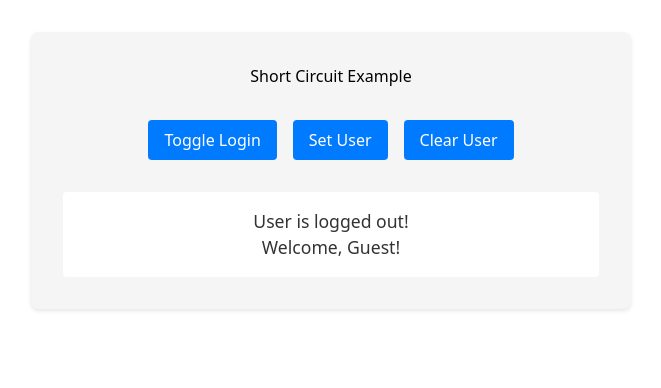
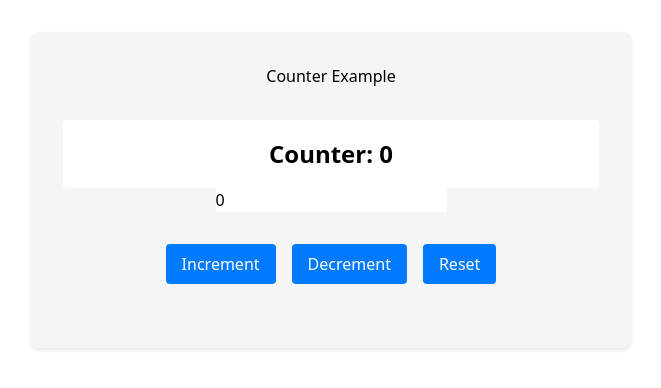
Before and after one commit to Vishalrathod8788/Learn-React, a React (Vite) app in the folder react_demo/: page / in a window 1280 px wide. Shown: the top 388 px of the page, without its empty margins (309-970 px from the left). Built offline with nearby package versions, Linux system fonts and the light colour scheme.

Commit message:
Add Counter component with increment, decrement, and reset functionality

```diff
--- a/react_demo/src/App.jsx
+++ b/react_demo/src/App.jsx
@@ -1,10 +1,10 @@
-import { ShortCircuite } from "./components/hooks/ShortCircuite";
+import { Counter } from "./components/hooks/useState";
 
 export const App = () => {
   return (
     <>
       <section className="container">
-        <ShortCircuite />
+        <Counter />
       </section>
     </>
   );
--- /dev/null
+++ b/react_demo/src/components/hooks/useState/index.jsx
@@ -0,0 +1,51 @@
+import { useState } from "react";
+import "./useState.css";
+
+export const Counter = () => {
+  const [count, setCount] = useState(0);
+  const [step, setStep] = useState(0);
+
+  const handleIncrement = () => {
+    setCount(count + step);
+    console.log(count);
+    // if (count == 100) setCount(100);  // Validation
+  };
+
+  const handleDecrement = () => {
+    setCount(count - step);
+    console.log(count);
+    // if (count == 0) setCount(0);   // Validation
+  };
+  return (
+    <div className="short-circuit">
+      <h2>Counter Example</h2>
+
+      <div className="message">Counter: {count}</div>
+      <input className= "input"
+        type="number"
+        placeholder="Type somethings..."
+        name="step"
+        value={step}
+        onChange={(e) => {
+          setStep(Number(e.target.value));
+        }}
+      />
+      <div className="button-group">
+        <button onClick={handleIncrement} disabled={count >= 100}>
+          Increment
+        </button>
+        <button onClick={handleDecrement} disabled={count <= 0}>
+          Decrement
+        </button>
+        <button
+          onClick={() => {
+            setCount(0);
+            setStep(0);
+          }}
+        >
+          Reset
+        </button>
+      </div>
+    </div>
+  );
+};
--- /dev/null
+++ b/react_demo/src/components/hooks/useState/useState.css
@@ -0,0 +1,41 @@
+
+.short-circuit {
+    max-width: 600px;
+    margin: 2rem auto;
+    padding: 2rem;
+    text-align: center;
+    background-color: #f5f5f5;
+    border-radius: 8px;
+    box-shadow: 0 2px 4px rgba(0, 0, 0, 0.1);
+  }
+
+  .button-group {
+    display: flex;
+    gap: 1rem;
+    justify-content: center;
+    margin: 2rem 0;
+  }
+
+  .button-group button {
+    padding: 0.5rem 1rem;
+    border: none;
+    border-radius: 4px;
+    background-color: #007bff;
+    color: white;
+    cursor: pointer;
+    transition: background-color 0.3s;
+  }
+
+  .button-group button:hover {
+    background-color: #0056b3;
+  }
+
+  .message {
+    margin-top: 2rem;
+    padding: 1rem;
+    background-color: white;
+    border-radius: 4px;
+    min-height: 60px;
+    font-size: 1.5rem;
+    font-weight: bold;
+  }
```
Also changed, not shown: react_demo/src/components/hooks/useState/RegistrationFrom.jsx (added).
